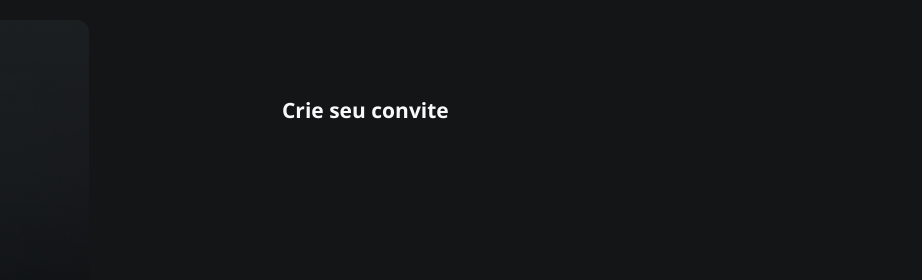
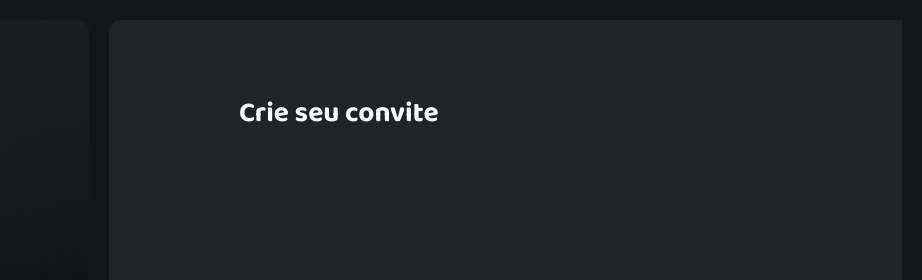
Before and after one commit to EditonR/FORMULARIO_DE_CONVITE, a plain HTML site: page index.html in a window 1280 px wide. Shown: the top 280 px of the page, 358-1280 px from the left. Drawn offline with nearby package versions, Linux system fonts and the light colour scheme.

Commit message:
Ajustando main

```diff
--- a/styles/layout.css
+++ b/styles/layout.css
@@ -8,16 +8,26 @@
   margin: 1.25rem;
 }
 
+/*main .main-container{}*/
 main {
-  overflow: auto;
-  padding: 5rem;
 
-  & .main-container{
-    max-width: 35rem;
-    margin-left: auto;
-  }
+    overflow: auto;
+    border-radius: 0.75rem;
+    padding: 5rem 8.125rem;
+    background-color: var(--shape-body);
+
+    & .main-container {
+        max-width: 51.25rem;
+        margin-inline: auto;
+
+        & h2 {
+            margin-bottom: 2.5rem;
+            font: var(--text-heading-md);
+        }
+    }
 }
-/*main .main-container{}*/
+
+
 aside {
     background: url(../assets/Background.png) no-repeat center / cover;
     border-radius: 0.75rem;
```
Also changed, not shown: index.html (+8 -0 lines).
